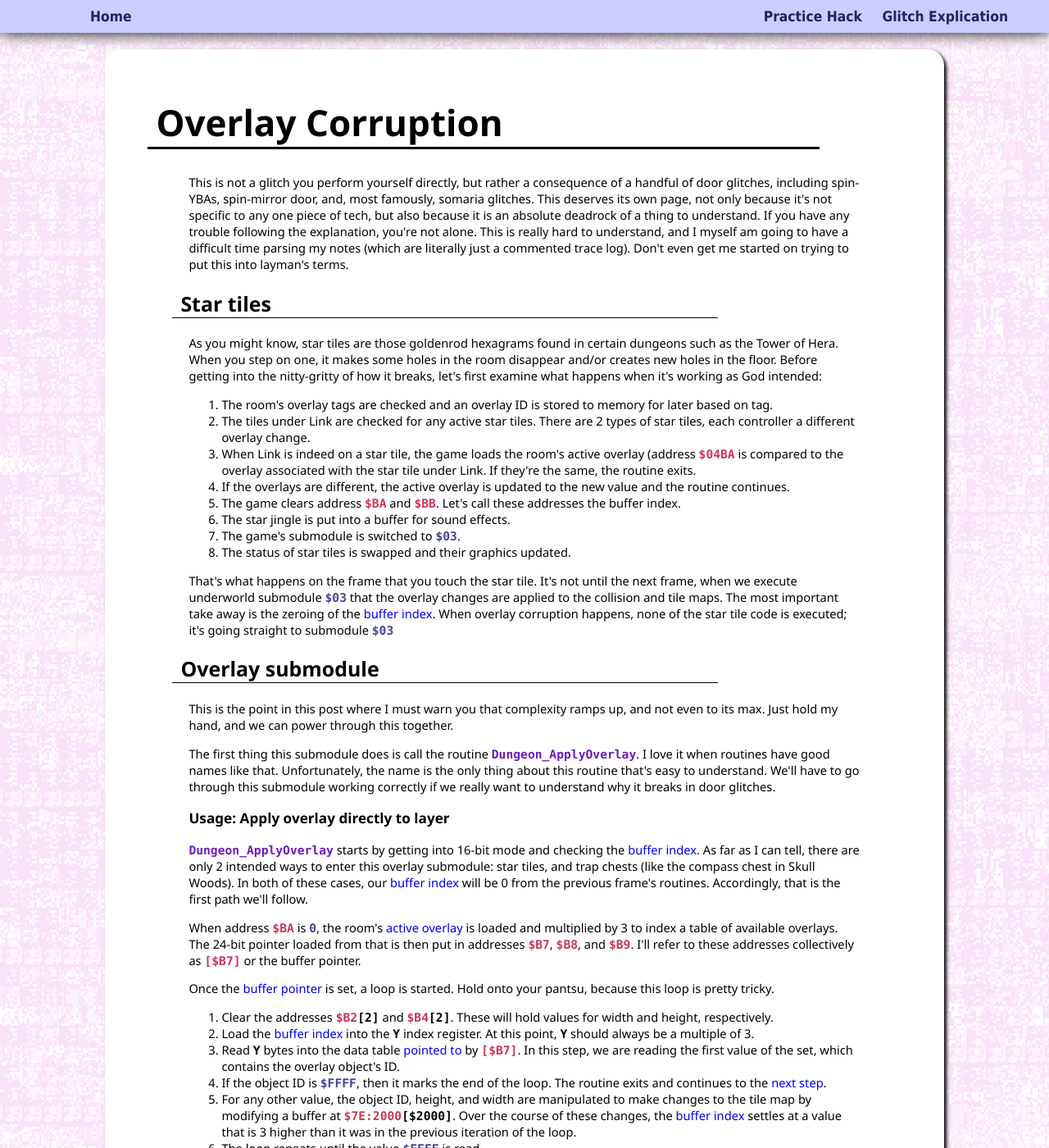
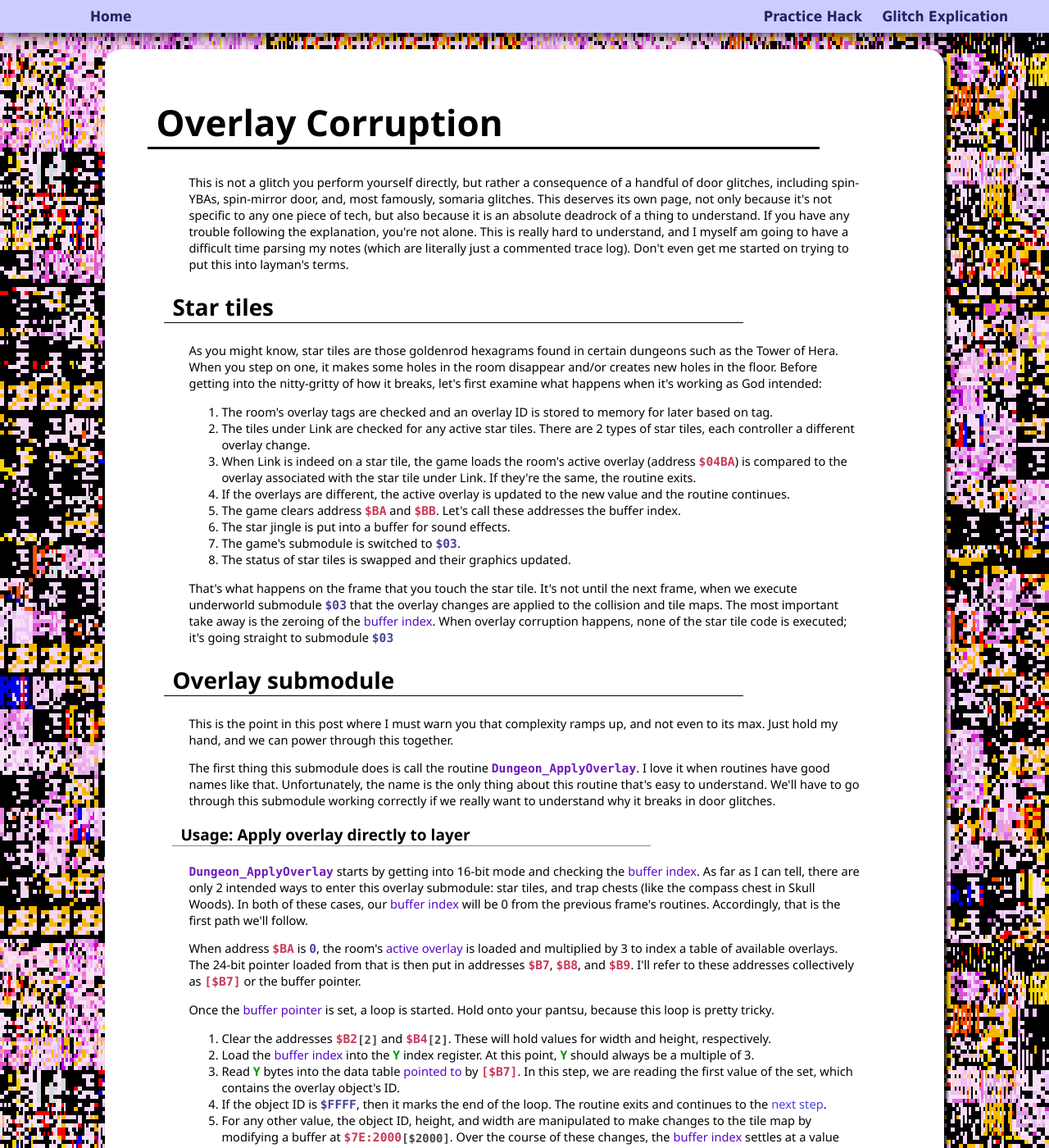
Before and after one commit to spannerisms/spannerisms.github.io, a Jekyll site: the page built from overlaycorruption.html, in a window 1280 px wide and 1400 px high. Shown: the whole window at 82% size. Built offline with Jekyll 4.4.1, drawn with Linux system fonts in a browser that asks for light colours.

Commit message:
css and more stuff

```diff
--- a/assets/base.css
+++ b/assets/base.css
@@ -11,10 +11,20 @@ body {
 
 a {
 	text-decoration: none;
+	color: #44D;
+}
+
+a:hover {
+	text-decoration: underline;
+	color: #FFC300;
 }
 
 dfn {
 	font-style: normal;
+}
+
+dt {
+	font-weight: bold;
 }
 nav.sitenav {
 	display: block;
@@ -70,6 +80,7 @@ nav > a {
 	position: relative;
 	display: inline-block;
 	vertical-align: middle;
+	border: none;
 }
 
 nav ul {
@@ -147,14 +158,32 @@ div.content h1 {
 }
 
 div.content h2 {
-	font-size: 170%;
+	font-size: 190%;
+	position: relative;
+	left: -30px;
+	border-bottom: 1px solid;
+	padding-left: 10px;
+	width: 85%;
+}
+
+div.content h3 {
+	font-size: 130%;
 	position: relative;
 	left: -20px;
-	border-bottom: 1px solid;
+	border-bottom: 1px solid #888;
 	padding-left: 10px;
-	width: 80%;
+	width: 70%;
 }
 
+blockquote {
+	font-style: italic;
+}
+
+blockquote:before,
+blockquote:after {
+	content: "\""
+}
+/* hack formatting */
 code {
 	font-family: consolas, monospace;
 	font-weight: bold;
@@ -178,10 +207,20 @@ code.value {
 	color: #444499;
 }
 
+code.register {
+	color: #0C9200;
+}
 code.routine {
 	color: #6E1BBB;
 }
 
+code.addrsize {
+	font-size: 95%;
+	color: #444444;
+	vertical-align: bottom;
+}
+
+/* Misc */
 q.wrong {
 	font-style: italic;
 	color: #8A2D2D;
@@ -209,6 +248,26 @@ span.evil {
 	text-shadow: 1px 1px 3px #FF9999;
 }
 
+[href="#bigmfloop"] {
+	display: inline-block;
+	text-transform: uppercase;
+	font-weight: 1000;
+}
+
+[href="#bigmfloop"]:hover {
+	transform: scale(1.4);
+	background: #fff;
+}
+
+span.disgusting {
+	color: green;
+	font-weight: bold;
+	font-style: oblique;
+	font-variant: small-caps;
+	text-decoration: underline;
+	text-decoration-style: wavy;
+}
+
 dl.proseList dt:before {
 	content: '';
 	margin-top: 10px;
@@ -224,11 +283,39 @@ dl.proseList dd {
 	display: contents;
 }
 
+ul.postlist {
+	list-style: square;
+}
+
+ul.postlist li {
+	width: 50%;
+}
+
+ul.postlist li .date {
+	font-size: 80%;
+	vertical-align: bottom;
+	font-variant: small-caps;
+}
+
+ul.postlist a {
+	font-size: 110%;
+}
+
 /* Linking to previous terms */
+a.term,
+a.term:visited {
+	color: #5708c7;
+}
+
+a.term:hover {
+	color: #cca350;
+}
+
 span.dfnwrap:target > dfn {
 	background: #FFFF8B;
 	border: 2px solid #CCCC80
 }
+
 /* Backgrounds */
 div.content {
 	background-attachment: fixed;
@@ -236,5 +323,7 @@ div.content {
 
 div.content.glitchybg {
 	background-image: url('bg/vramcorruption.png');
-	background-blend-mode: screen;
+	background-blend-mode: color-burn;
+	background-size: contain;
+	image-rendering: pixelated;
 }
--- a/overlaycorruption.html
+++ b/overlaycorruption.html
@@ -12,7 +12,7 @@ background: glitchybg
 	<ol>
 		<li>The room's overlay tags are checked and an overlay ID is stored to memory for later based on tag.</li>
 		<li>The tiles under Link are checked for any active star tiles. There are 2 types of star tiles, each controller a different overlay change.</li>
-		<li>When Link is indeed on a star tile, the game loads the room's <span class="dfnwrap" id="04BA"><dfn>active overlay</dfn> (address <dfn><code class="address">$04BA</code></dfn></span> is compared to the overlay associated with the star tile under Link. If they're the same, the routine exits.</li>
+		<li>When Link is indeed on a star tile, the game loads the room's <span class="dfnwrap" id="04BA"><dfn>active overlay</dfn> (address <dfn><code class="address">$04BA</code></dfn>)</span> is compared to the overlay associated with the star tile under Link. If they're the same, the routine exits.</li>
 		<li>If the overlays are different, the active overlay is updated to the new value and the routine continues.</li>
 		<li>The game clears address <span class="dfnwrap" id="BA"><dfn><code class="address">$BA</code></dfn> and <dfn><code class="address">$BB</code></dfn>. Let's call these addresses the <dfn>buffer index</dfn>.</li>
 		<li>The star jingle is put into a buffer for sound effects.</li>
@@ -55,5 +55,5 @@ background: glitchybg
 	</ol>
 	<p>When that huge mess is over, we store <code class="value">$FFFF</code> to the end of the <a class="term" href="#1100">DMA buffer</a>, signalling the end of data. And before exiting the routine and fixing the submodule back to normal dungeon mode, the address <code class="address">$18</code> is set to 1, indicating a DMA is to take place during the next v-blank period.</p>
 
-	<h3 id="FinallyDone">We're done!!! &hellip;with the previous part&hellip;</h3>
+	<h2 id="FinallyDone">We're done!!! &hellip;with the previous part&hellip;</h2>
 </div>
```
